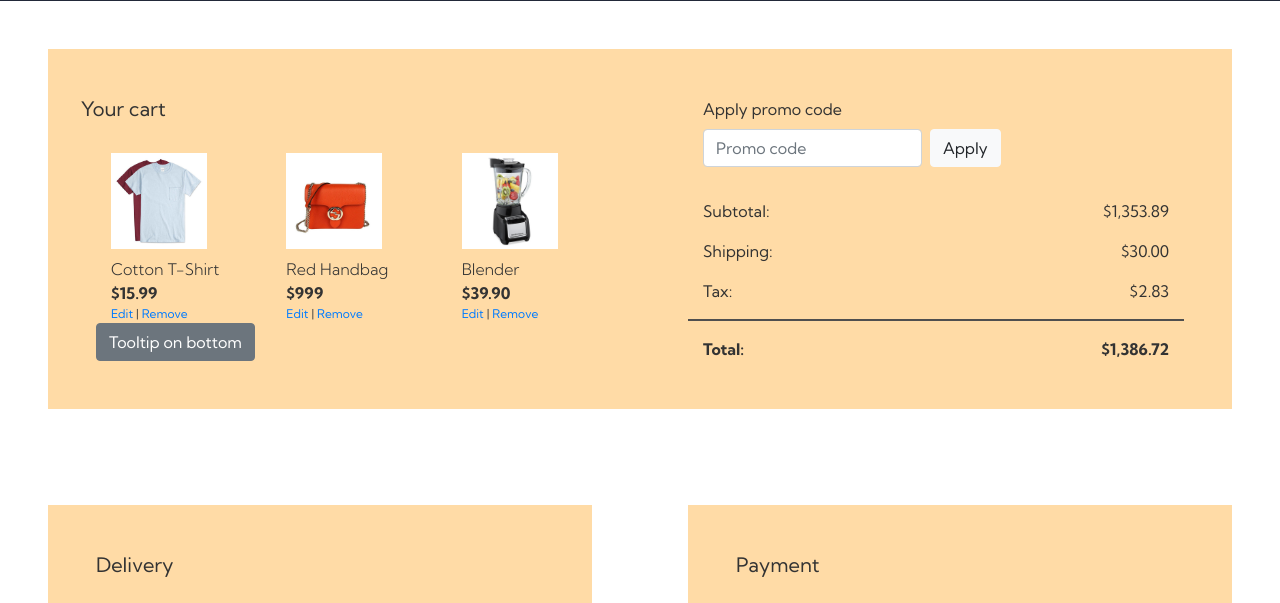
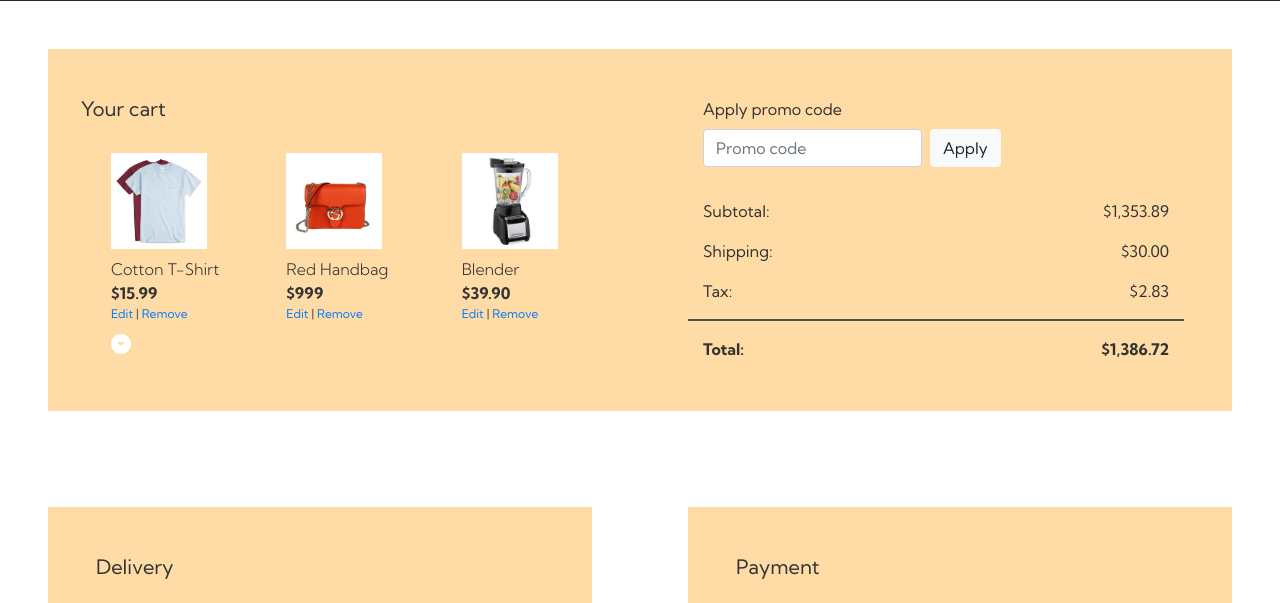
Before and after one commit to hellodommy/amazon-redesign, a plain HTML site: page checkout.html in a window 1280 px wide. Shown: the part 121-724 px from the top of the page. Drawn offline with nearby package versions, Linux system fonts and the light colour scheme.

Commit message:
Add arrow image for tooltip

```diff
--- a/checkout.html
+++ b/checkout.html
@@ -274,8 +274,8 @@
                         </div>
                     </div>
                     <div class="col my-auto">
-                        <button type="button" class="btn btn-secondary" data-toggle="tooltip" data-placement="bottom" title="Tooltip on bottom">
-                            Tooltip on bottom
+                        <button type="button" class="btn bg-transparent" data-toggle="tooltip" data-placement="bottom" title="View all items in cart">
+                            <img src="img/arrow_drop_down_circle-white-18dp.svg" width="24">
                         </button>
                     </div>
                 </div>
```
